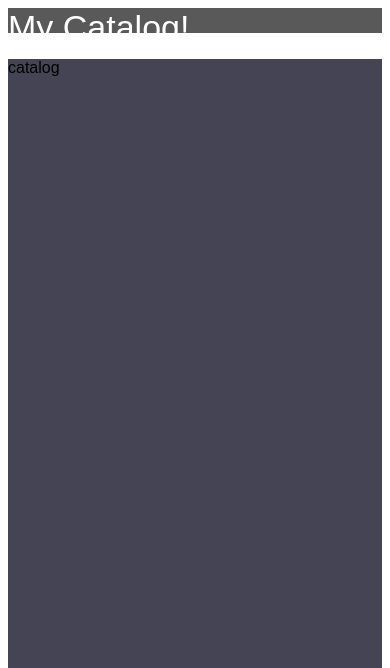
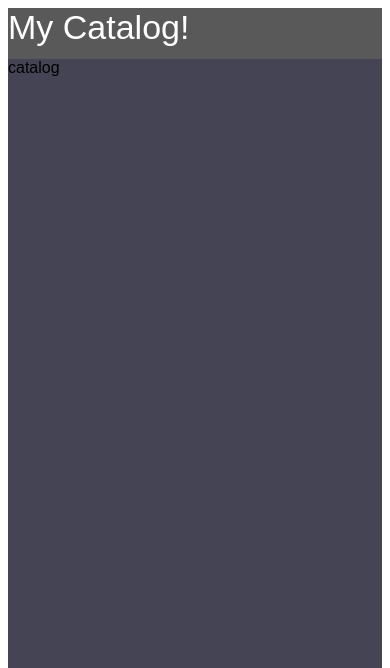
Before and after one commit to pannawat05/-, a PHP site: page / in a window 390 px wide. Shown: the top 668 px of the page. Run offline with PHP 8.4, Linux system fonts and the light colour scheme.

Commit message:
Update style.css

```diff
--- a/style.css
+++ b/style.css
@@ -66,10 +66,6 @@ footer{
     .nav-mobile div{
   display: block;
     }
-  nav{
-
-height: 50%;
-  }
   nav #link{
 display: none;
 
```
